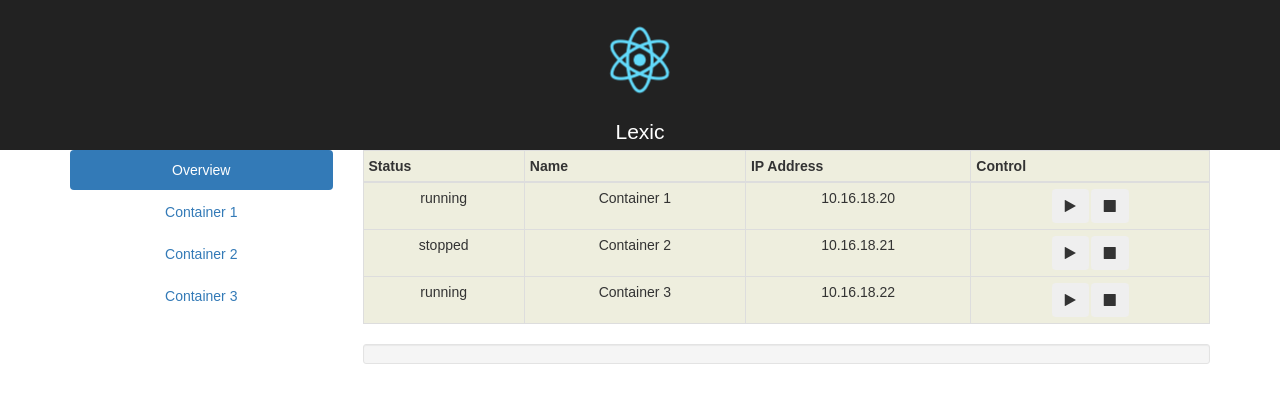
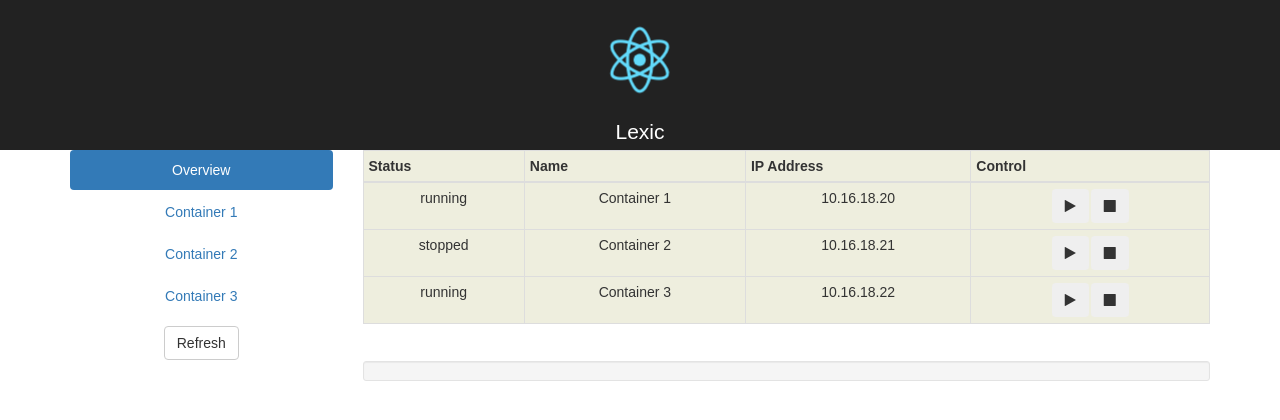
Before and after one commit to LexicForLXD/web-frontend, a React (Create React App) app: page / in a window 1280 px wide. Shown: the top 420 px of the page. Built offline with nearby package versions, Linux system fonts and the light colour scheme.

Commit message:
added fetchContainers() mock method; refresh button

```diff
--- a/src/App.css
+++ b/src/App.css
@@ -40,3 +40,7 @@
   font-size: 90%;
   text-align: left;
 }
+
+.Refresh {
+  margin-top: 10px;
+}
--- a/src/App.js
+++ b/src/App.js
@@ -4,14 +4,28 @@ import './App.css';
 import Console from './Console.js';
 import Navigation from './Navigation.js';
 import Dashboard from './Dashboard.js';
-import { Grid, Row, Col } from 'react-bootstrap';
+import { Grid, Row, Col, Button } from 'react-bootstrap';
 
 class App extends Component {
   constructor() {
     super();
     this.state = {
-      log: [],
-      containers: [
+      printQueue: [],
+      containers: []
+    };
+  }
+
+  componentDidMount() {
+    this.refresh();
+  }
+
+  refresh = () => {
+    this.fetchContainers();
+  }
+
+  fetchContainers = () => {
+    this.setState({
+      containers: [  // To be replaced with a fetch()-from-api method call
         {
           name: "Container 1",
           ip: "10.16.18.20",
@@ -28,15 +42,15 @@ class App extends Component {
           status: "running"
         }
       ]
-    };
+    })
   }
 
-  logPush = (msg) => {
-    const log =
-      msg.constructor === Array ? [...this.state.log, ...msg]
-                                : [...this.state.log, msg];
+  print = (msg) => {
+    const printQueue =
+      msg.constructor === Array ? [...this.state.printQueue, ...msg]
+                                : [...this.state.printQueue, msg];
     this.setState({
-      log: log.slice(-10)
+      printQueue: printQueue.slice(-10)
     });
   }
 
@@ -51,16 +65,17 @@ class App extends Component {
           <Row>
             <Col xs={3}>
               <Navigation containers={this.state.containers}
-                          logCallBack={msg => this.logPush(msg)} />
+                          print={msg => this.print(msg)}
+                          refresh={this.refresh} />
             </Col>
             <Col xs={9}>
               <Dashboard containers={this.state.containers}
-                         logCallBack={msg => this.logPush(msg)} />
+                         print={msg => this.print(msg)} />
             </Col>
           </Row>
           <Row>
             <Col xs={9} xsOffset={3}>
-              <Console log={this.state.log} />
+              <Console printQueue={this.state.printQueue} />
             </Col>
           </Row>
         </Grid>
--- a/src/Console.js
+++ b/src/Console.js
@@ -7,7 +7,7 @@ class Console extends Component {
     return (
       <Well bsSize="small" className="Console">
         <Grid>
-          {this.props.log.map((msg, index) =>
+          {this.props.printQueue.map((msg, index) =>
             <Row key={index}>
               {msg}
             </Row>
--- a/src/Navigation.js
+++ b/src/Navigation.js
@@ -1,6 +1,6 @@
 import React, { Component } from 'react';
 import './App.css';
-import { Nav, NavItem } from 'react-bootstrap';
+import { Nav, NavItem, Button } from 'react-bootstrap';
 
 class Navigation extends Component {
   constructor(props) {
@@ -14,17 +14,21 @@ class Navigation extends Component {
     this.setState({
       page: key
     });
-    this.props.logCallBack(`${key} selected`);
+    this.props.print(`${key} selected`);
   }
 
   render() {
     return (
+      <div>
         <Nav bsStyle="pills" stacked activeKey={this.state.page} onSelect={this.select}>
           <NavItem eventKey={1}>Overview</NavItem>
           {this.props.containers.map((container, index) =>
             <NavItem key={index} eventKey={index + 2}>{container.name}</NavItem>
           )}
         </Nav>
+        <Button type="btn" onClick={this.props.refresh}
+                className="Refresh">Refresh</Button>
+      </div>
     );
   }
 }
```
Lines whose indentation alone changed are shown as unchanged.
